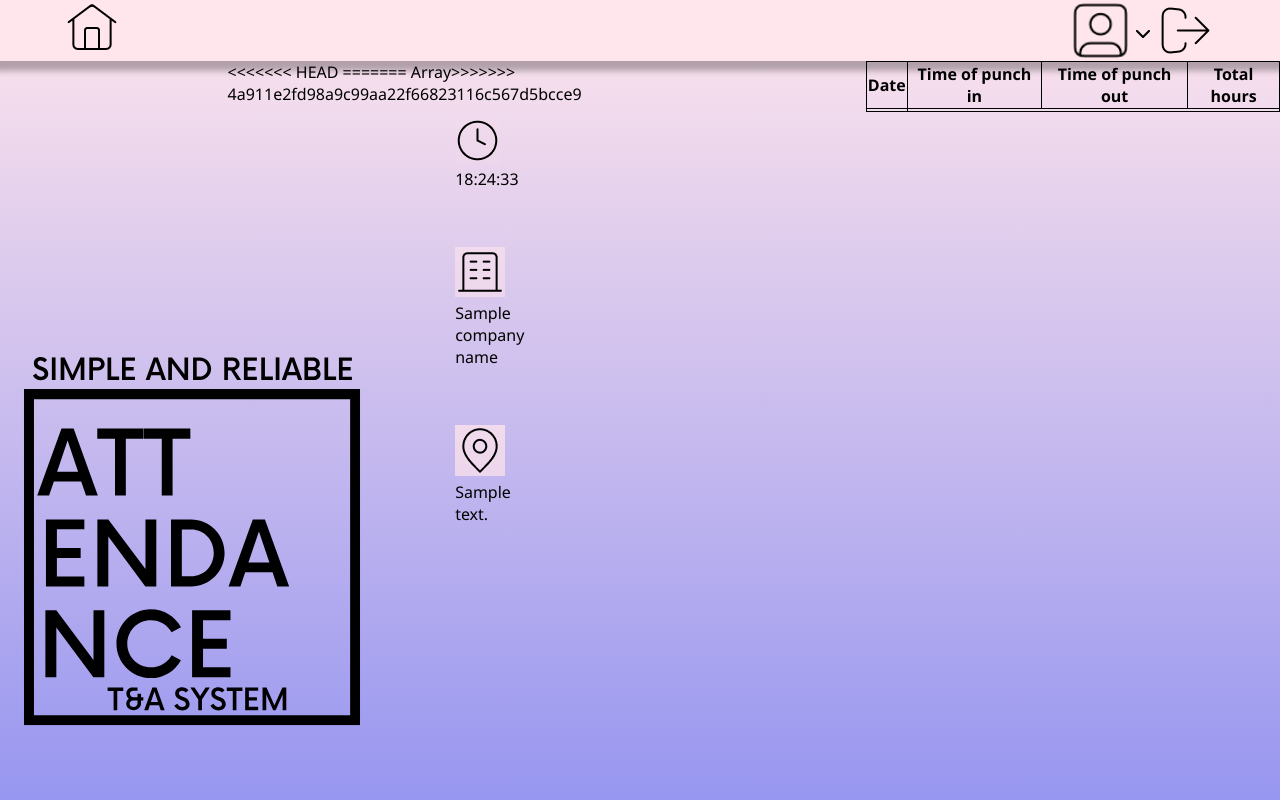
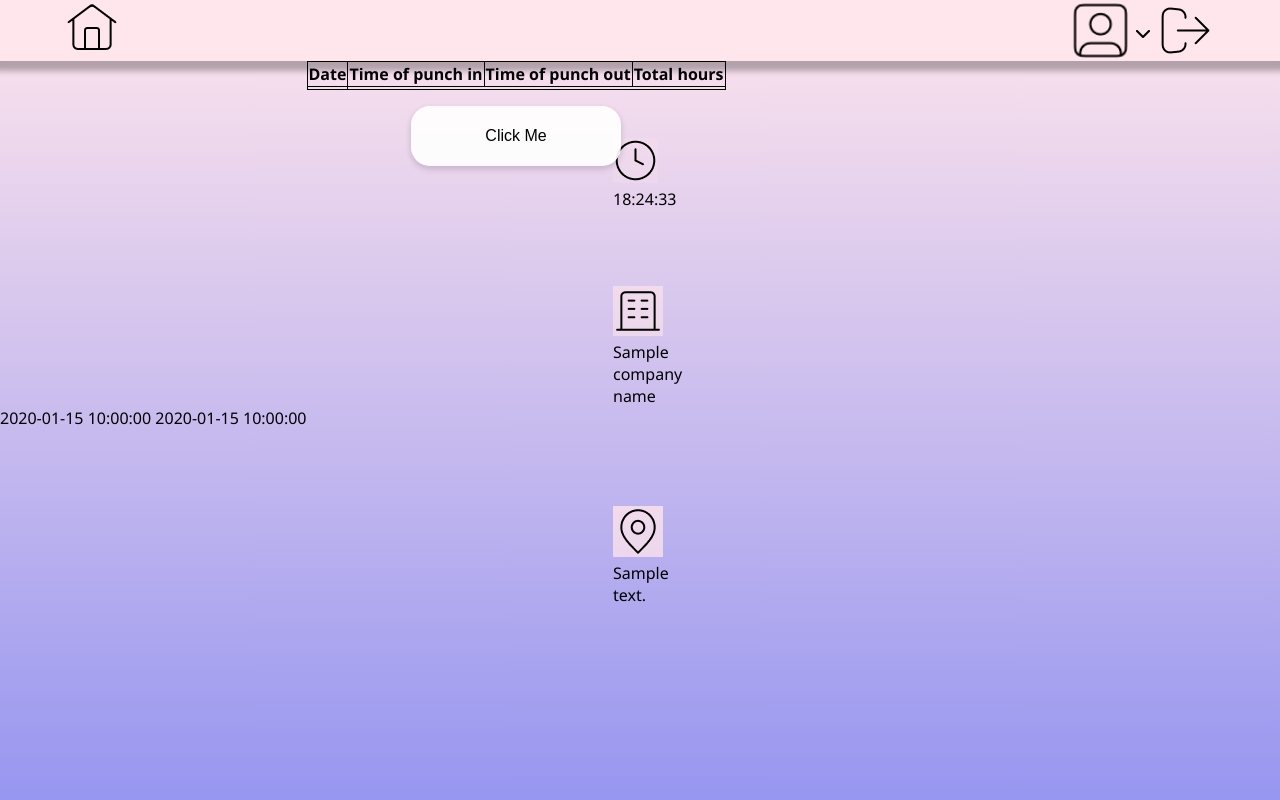
Before and after one commit to kamisul582/WDPAI, a PHP site: template public/views/main_page.php in a window 1280 px wide. Run offline with PHP 8.4, Linux system fonts and the light colour scheme; the template is opened without the code that fills it: most values are stand-ins (such as "Sample title", 1, 10 or a date in 2020); lists and menus that the app fills with data are empty; some libraries are stand-ins or nearby versions.

Commit message:
Button + date/time

```diff
--- a/Routing.php
+++ b/Routing.php
@@ -2,6 +2,8 @@
 
 require_once 'src/controllers/DefaultController.php';
 require_once 'src/controllers/SecurityController.php';
+require_once 'src/controllers/MainPageController.php';
+
 class Router {
 
   public static $routes;
--- a/index.php
+++ b/index.php
@@ -9,4 +9,5 @@ Router::get('', 'DefaultController');
 Router::get('kiosk_mode', 'DefaultController');
 Router::get('main_page', 'DefaultController');
 Router::post('login', 'SecurityController');
+Router::post('punch_in', 'MainPageController');
 Router::run($path);
--- a/public/css/style.css
+++ b/public/css/style.css
@@ -76,6 +76,18 @@ form.login {
     justify-content: space-between;
     align-items: center;
     font-size: 1.2em;
+}
+button {
+    background-color: #4CAF50;
+    border: none;
+    color: white;
+    padding: 10px 20px;
+    text-align: center;
+    text-decoration: none;
+    display: inline-block;
+    font-size: 16px;
+    margin: 4px 2px;
+    cursor: pointer;
 }
 
 table, th, td {
--- a/public/views/main_page.php
+++ b/public/views/main_page.php
@@ -5,7 +5,7 @@
     <link rel="stylesheet" type="text/css" href="public/css/kiosk_mode.css">
 
     <script src="https://kit.fontawesome.com/723297a893.js" crossorigin="anonymous"></script>
-    <title>PROJECTS</title>
+    <title>Attendance</title>
 </head>
 
 <body onload="startTime()">
@@ -34,6 +34,7 @@
 
         <main>
             <div class="top-container">
+
             <div class="vertical-company-info-container">
                 <div class="time-container">
                     <img src="public/img/clock.png">
@@ -62,6 +63,16 @@
                             echo $company_name;}
                         ?>
                 </div>
+                <?php if(isset($time))
+                        {
+                            echo $time;
+                        }
+                ?>
+                <?php if(isset($date))
+                        {
+                            echo $date;
+                        }
+                ?>
                 <div class="company-address">
                     <img src="public/img/marker-pin-01.png">
                     <?php if(isset($company_address)){
@@ -70,17 +81,10 @@
                 </div>
 
                 </div>
-<<<<<<< HEAD
 
-=======
-                <?php if(isset($table))
-                            echo $table;
-                ?>
->>>>>>> 4a911e2fd98a9c99aa22f66823116c567d5bcce9
 
-                    <div class="logo-bottom-right">
-                        <img src="public/img/logo.svg">
-                    </div>
+
+
                     <div class="work-time-table">
                 <?php if (1 > 0): ?>
                     <table>
@@ -98,6 +102,12 @@
                         </tbody>
                     </table>
                 <?php endif; ?>
+                <form method="POST" action="punch_in">
+                    <button type="submit" name="myButton">Click Me</button>
+                </form>
+
+
+            </form>
                 </div>
                 </div>
             </div>
--- a/src/controllers/SecurityController.php
+++ b/src/controllers/SecurityController.php
@@ -30,6 +30,9 @@ class SecurityController extends AppController
             return $this->render('login', ['messages' => ['Wrong password!']]);
         }
         #var_dump($user);
+        session_start();
+        $_SESSION["loggedIn"] = true;
+        $_SESSION["email"] = $email;
         $workTimeRepostiory = new WorkTimeRepository();
         $table = $workTimeRepostiory->getWorkTimeTable($user->getUser_id());
         #var_dump($table);
```
Also changed, not shown: src/controllers/MainPageController.php (+33 -0 lines).
